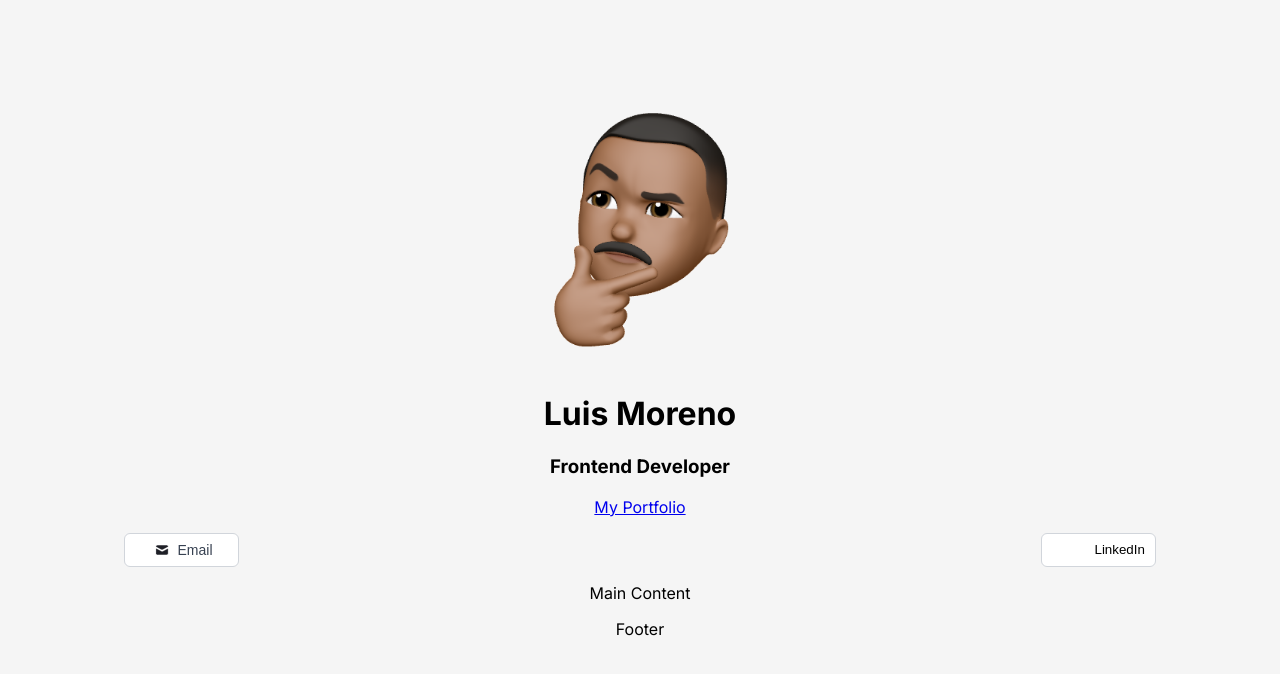
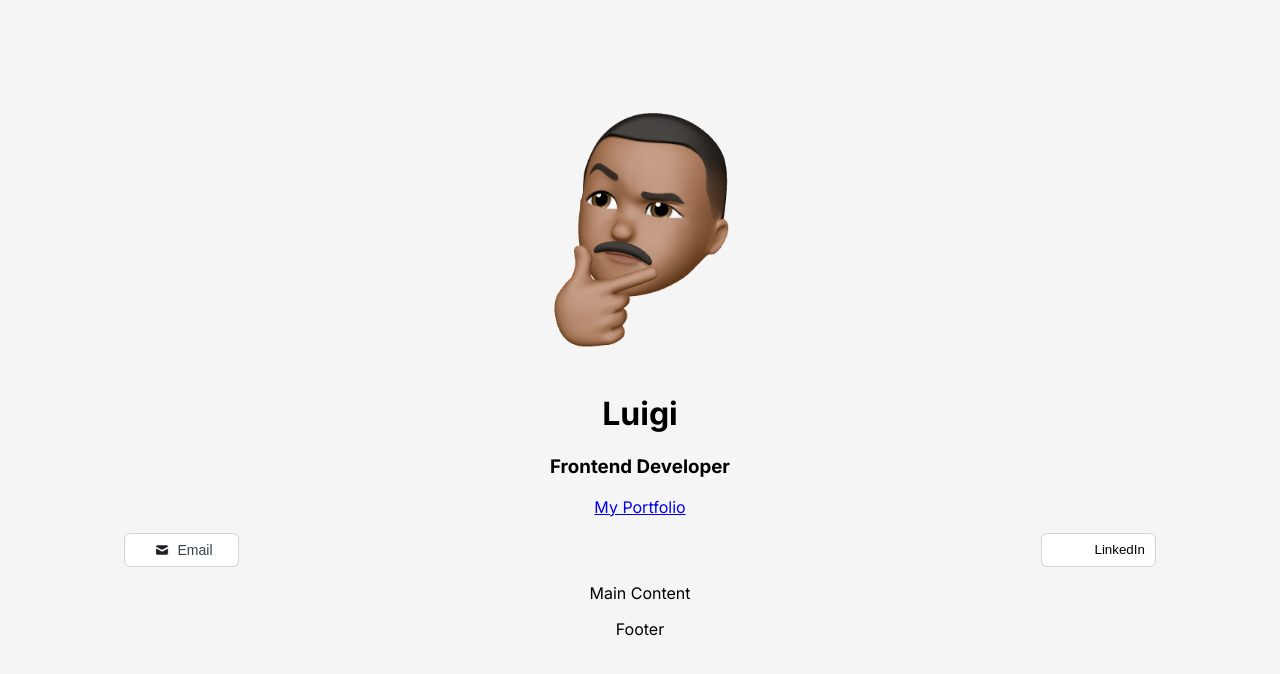
Before and after one commit to mandelbrojt/digital-card, a React (Vite) app in the folder digital-card/: page / in a window 1280 px wide. Shown: the top 674 px of the page. Built offline with nearby package versions, Linux system fonts and the light colour scheme.

Commit message:
Update user name

```diff
--- a/digital-card/src/components/Intro/Intro.jsx
+++ b/digital-card/src/components/Intro/Intro.jsx
@@ -3,7 +3,7 @@ import React from "react"
 export default function Intro() {
     return (
         <div className="intro-section">
-            <h1 className="user-name">Luis Moreno</h1>
+            <h1 className="user-name">Luigi</h1>
             <h3 className="user-role">Frontend Developer</h3>
             <a className="portfolio-link" href="https://github.com/mandelbrojt" target="_blank">
                 <p className="short-link">My Portfolio</p>
```
